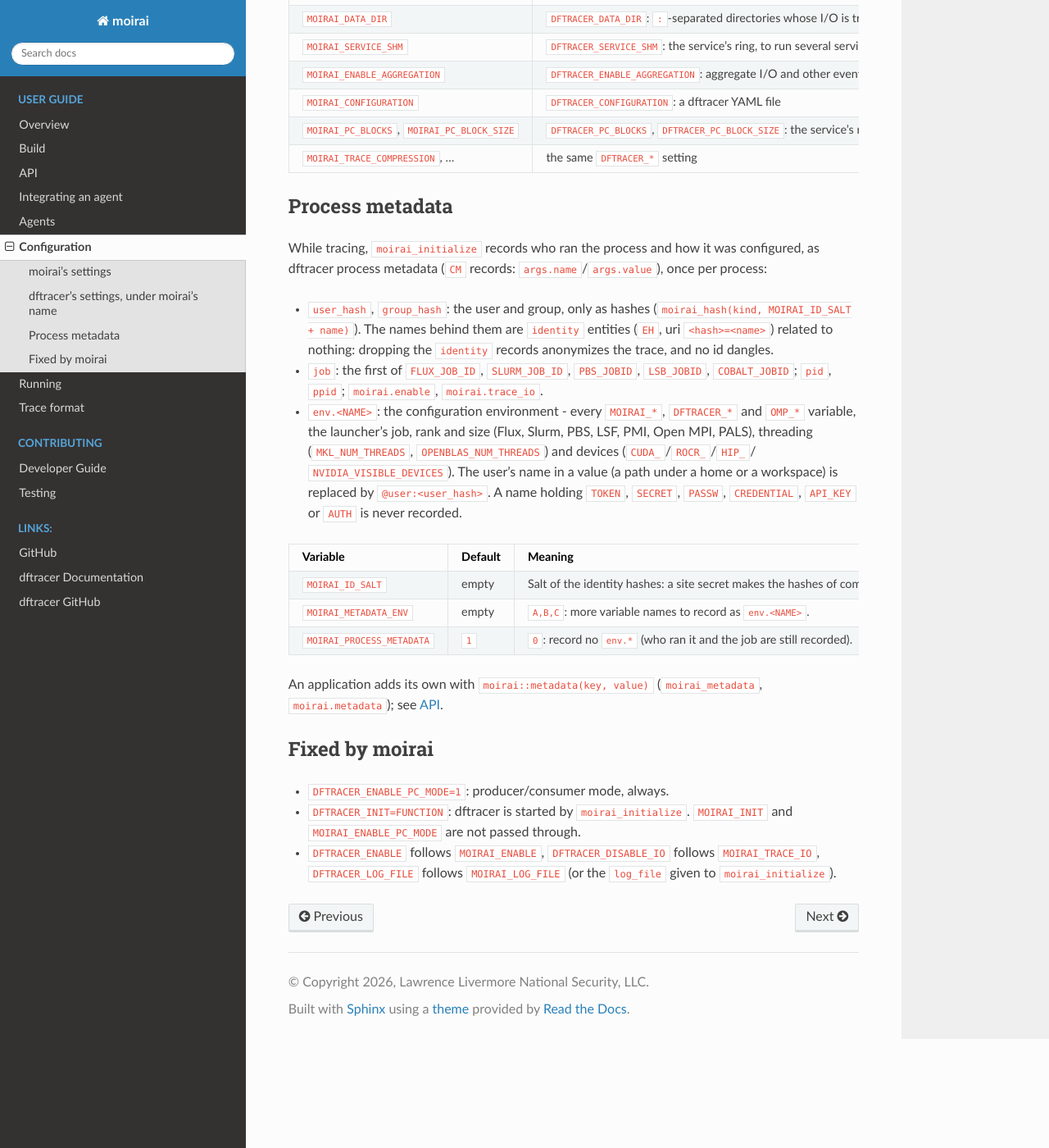
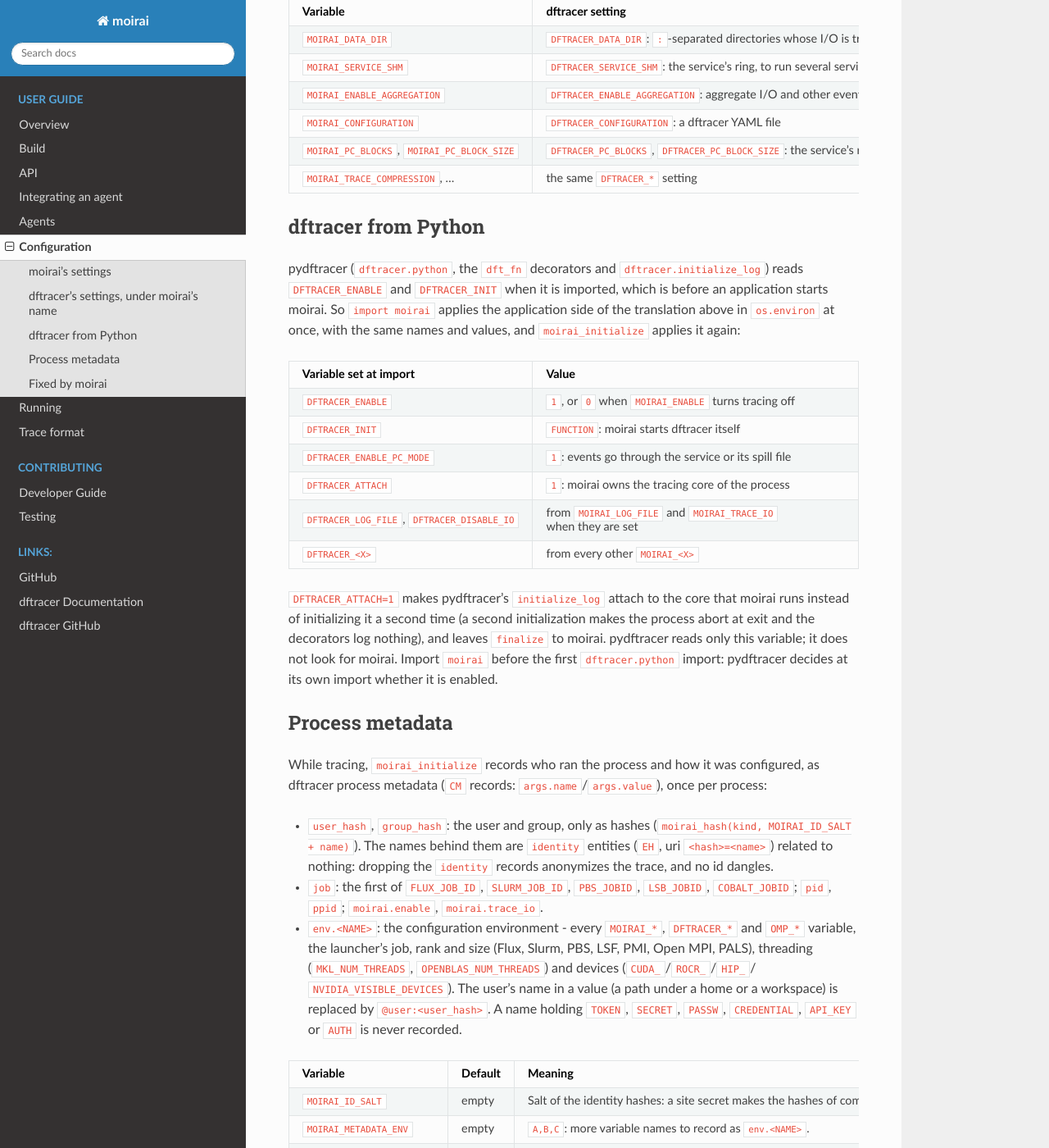
Before and after one commit to llnl-asr/moirai, a Sphinx documentation site: the page built from docs/configuration.rst, in a window 1280 px wide and 1400 px high, scrolled down 742 px. Shown: the whole window at 82% size. Built offline with Sphinx 7.4.7 and the Read the Docs theme 3.1.0, drawn with Linux system fonts in a browser that asks for light colours; some of the changed text lies outside the part shown.

Commit message:
feat(python): set DFTRACER_ATTACH and document the import-time settings
moirai owns the dftracer core of a process it traces, and pydftracer
needs to be told so that its initialize_log attaches to the running core
instead of initializing it a second time, which makes the process abort
at exit and the dft_fn decorators log nothing.

Importing moirai now also sets DFTRACER_ATTACH=1, next to the other
settings it converts from MOIRAI_*. pydftracer reads only that variable
and does not look for moirai.

The configuration page has a new section, dftracer from Python, with the
variables set at import, what DFTRACER_ATTACH does, and the rule to
import moirai before the first dftracer.python import. The environment
test checks the new variable.

```diff
--- a/docs/configuration.rst
+++ b/docs/configuration.rst
@@ -5,7 +5,9 @@
 moirai is configured with ``MOIRAI_*`` environment variables only. When the
 application calls ``moirai_initialize`` (and when ``moirai-service`` starts),
 moirai translates them into dftracer's ``DFTRACER_*`` settings before
-dftracer reads its configuration. An application never sets ``DFTRACER_*``.
+dftracer reads its configuration. A Python application also gets them when it
+imports ``moirai`` (see `dftracer from Python`_). An application never sets
+``DFTRACER_*``.
 
 ------------------------------------------
 moirai's settings
@@ -68,6 +70,43 @@
      - the same ``DFTRACER_*`` setting
 
 ------------------------------------------
+dftracer from Python
+------------------------------------------
+
+pydftracer (``dftracer.python``, the ``dft_fn`` decorators and
+``dftracer.initialize_log``) reads ``DFTRACER_ENABLE`` and ``DFTRACER_INIT``
+when it is imported, which is before an application starts moirai. So
+``import moirai`` applies the application side of the translation above in
+``os.environ`` at once, with the same names and values, and
+``moirai_initialize`` applies it again:
+
+.. list-table::
+   :header-rows: 1
+
+   * - Variable set at import
+     - Value
+   * - ``DFTRACER_ENABLE``
+     - ``1``, or ``0`` when ``MOIRAI_ENABLE`` turns tracing off
+   * - ``DFTRACER_INIT``
+     - ``FUNCTION``: moirai starts dftracer itself
+   * - ``DFTRACER_ENABLE_PC_MODE``
+     - ``1``: events go through the service or its spill file
+   * - ``DFTRACER_ATTACH``
+     - ``1``: moirai owns the tracing core of the process
+   * - ``DFTRACER_LOG_FILE``, ``DFTRACER_DISABLE_IO``
+     - from ``MOIRAI_LOG_FILE`` and ``MOIRAI_TRACE_IO`` when they are set
+   * - ``DFTRACER_<X>``
+     - from every other ``MOIRAI_<X>``
+
+``DFTRACER_ATTACH=1`` makes pydftracer's ``initialize_log`` attach to the core
+that moirai runs instead of initializing it a second time (a second
+initialization makes the process abort at exit and the decorators log
+nothing), and leaves ``finalize`` to moirai. pydftracer reads only this
+variable; it does not look for moirai. Import ``moirai`` before the first
+``dftracer.python`` import: pydftracer decides at its own import whether it is
+enabled.
+
+------------------------------------------
 Process metadata
 ------------------------------------------
 
```
Also changed, not shown: 2 other files.
